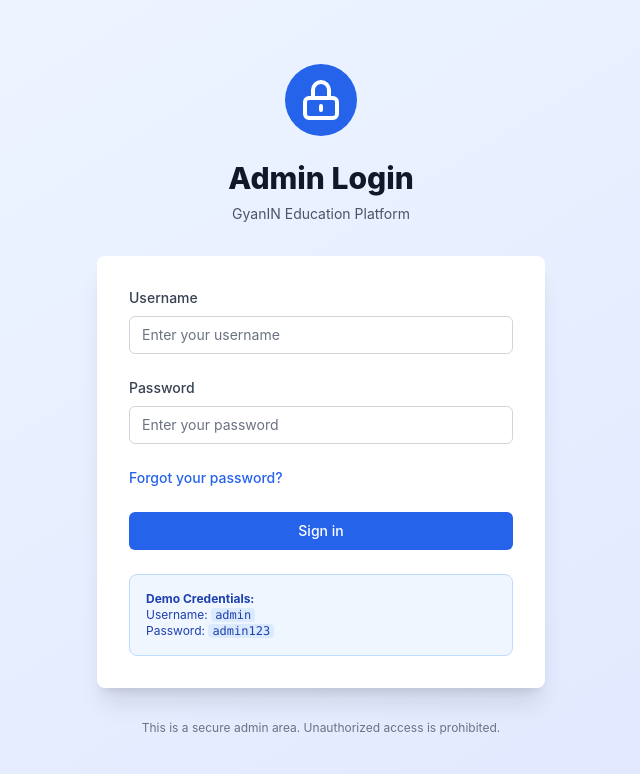
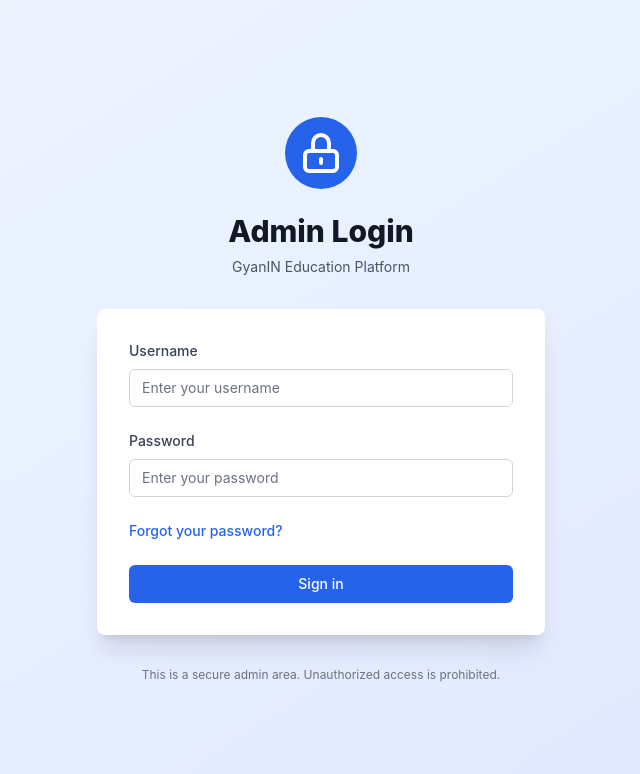
Before and after one commit to Sahil-047/GyanIn, a React (Vite) app in the folder frontend/: page /admin/login in a window 1280 px wide. Shown: the top 774 px of the page, without its empty margins (319-959 px from the left). Built offline with nearby package versions, Linux system fonts and the light colour scheme; what @edgestore/react would draw is missing.

Commit message:
Remove demo credentials from login page and update admin credentials in authentication utility

```diff
--- a/frontend/src/pages/admin/Login.jsx
+++ b/frontend/src/pages/admin/Login.jsx
@@ -150,15 +150,7 @@ const Login = () => {
             </div>
           </form>
 
-          <div className="mt-6">
-            <div className="bg-blue-50 border border-blue-200 rounded-lg p-4">
-              <p className="text-xs text-blue-800">
-                <strong>Demo Credentials:</strong><br />
-                Username: <code className="bg-blue-100 px-1 rounded">admin</code><br />
-                Password: <code className="bg-blue-100 px-1 rounded">admin123</code>
-              </p>
-            </div>
-          </div>
+
         </div>
 
         <div className="text-center">
--- a/frontend/src/utils/auth.js
+++ b/frontend/src/utils/auth.js
@@ -1,8 +1,8 @@
 // Simple authentication utility using localStorage
 
 const ADMIN_CREDENTIALS = {
-    username: 'admin',
-    password: 'admin123'
+    username: 'Gyanin',
+    password: 'Gyanin.academy@123'
 }
 
 // Check if user is authenticated
```
